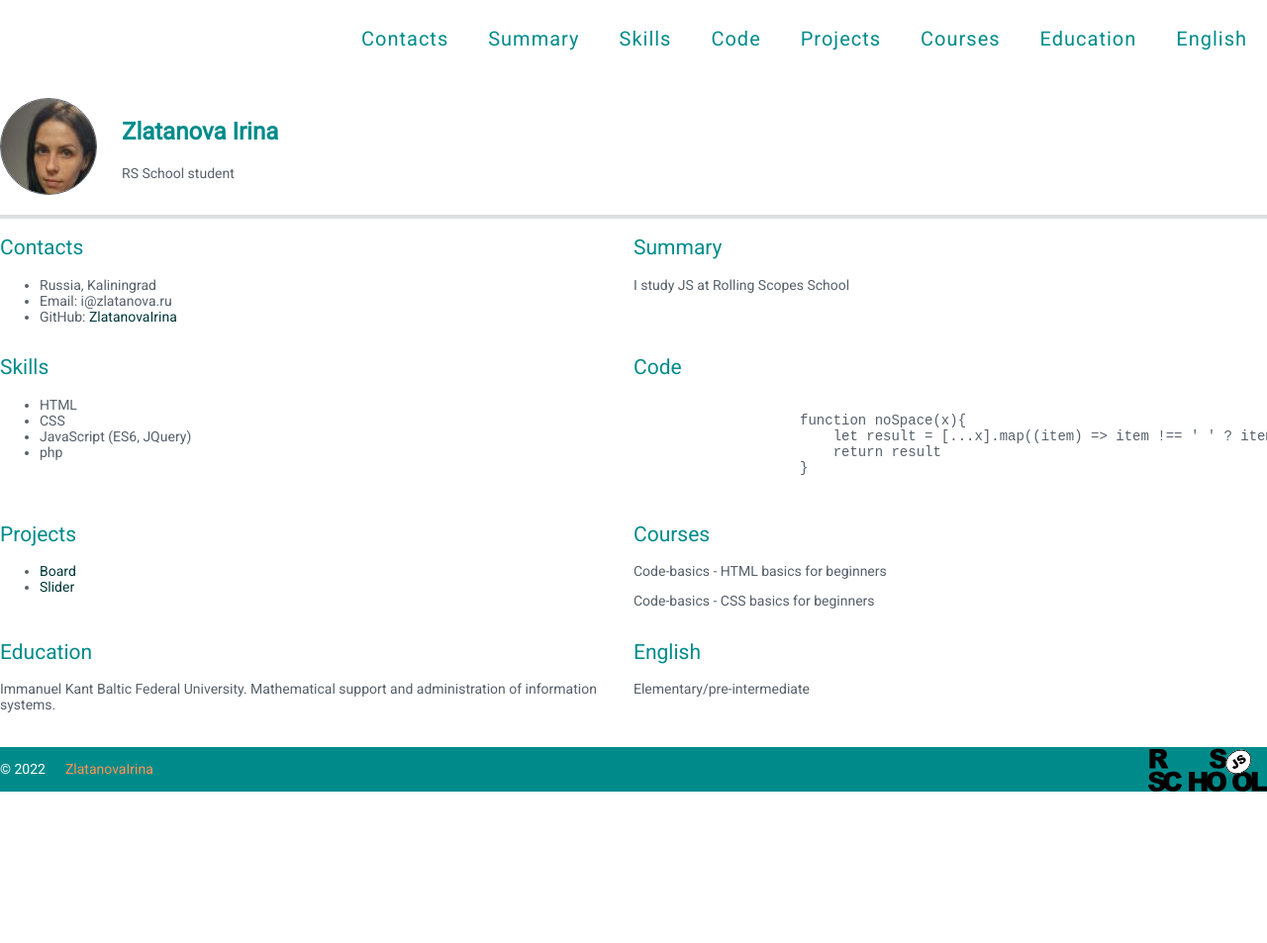
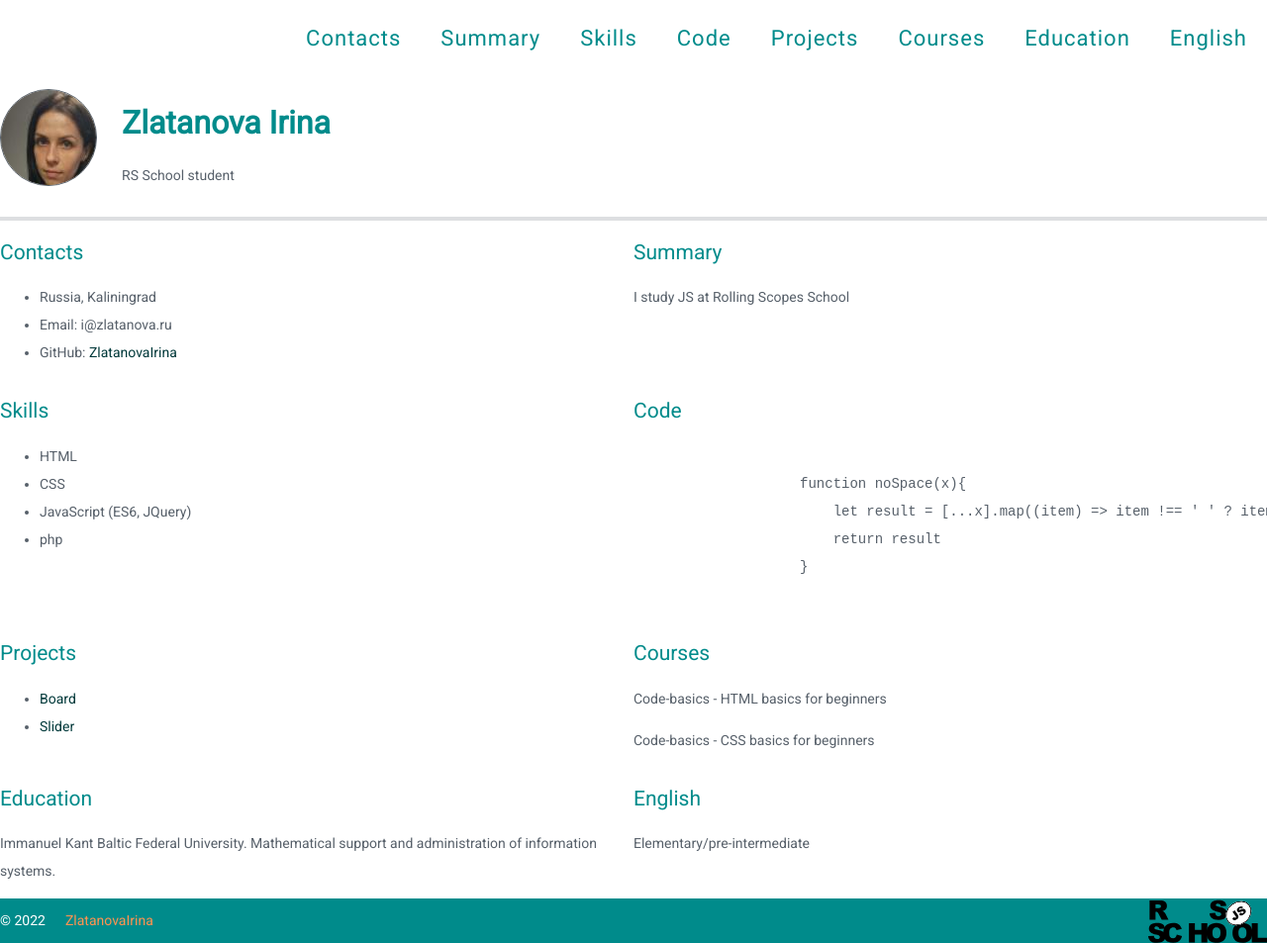
Before and after one commit to ZlatanovaIrina/rsschool-cv-stage0, a plain HTML site: page index.html in a window 1280 px wide. Shown: the top 953 px of the page at 99% size. Before the commit the page ends 800 px from the top, so only its background shows below. Drawn offline with Linux system fonts and the light colour scheme.

Commit message:
fix: correct styles

```diff
--- a/style.css
+++ b/style.css
@@ -20,12 +20,14 @@ body {
 
 .main-section {
     display: flex;
+    align-items: center;
     width: 100%;
     padding-bottom: 20px;
     border-bottom: 4px solid #57606a33;
 }
 
 .main-section-avatar {
+    height: fit-content;
     border: 1px solid #57606a;
     border-radius: 60px;
     margin-right: 25px;
@@ -37,12 +39,13 @@ body {
 }
 
 .main-title {
-    font-size: 24px;
+    font-size: 32px;
     color: #008b8b;
 }
 
 .section {
     width: 50%;
+    line-height: 28px;
 }
 
 .section-title {
@@ -77,7 +80,7 @@ body {
 .nav-link {
     padding: 0 20px;
     line-height: 50px;
-    font-size: 20px;
+    font-size: 22px;
     text-decoration: none;
     letter-spacing: 1px;
     color:#008b8b;
```
